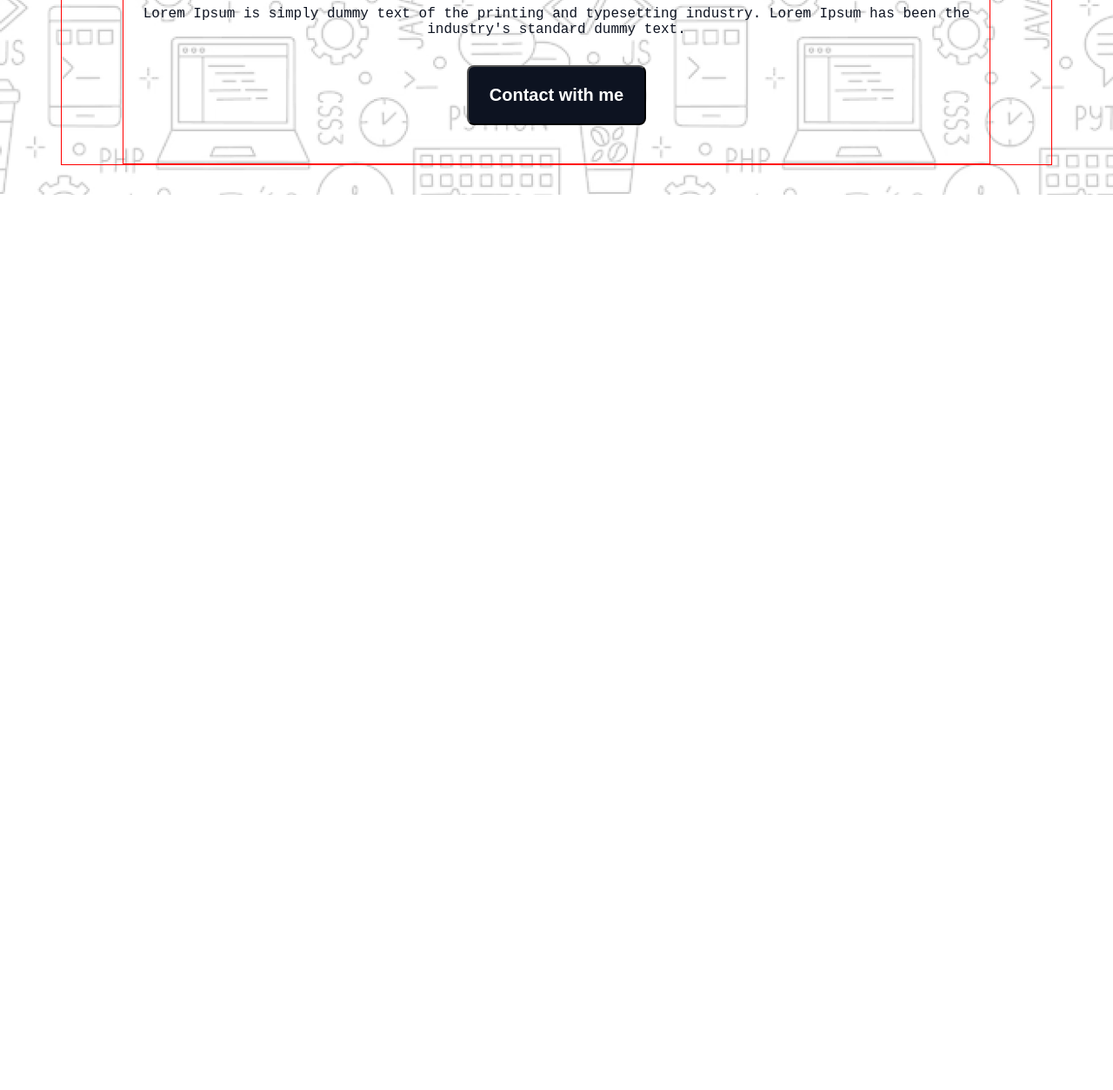
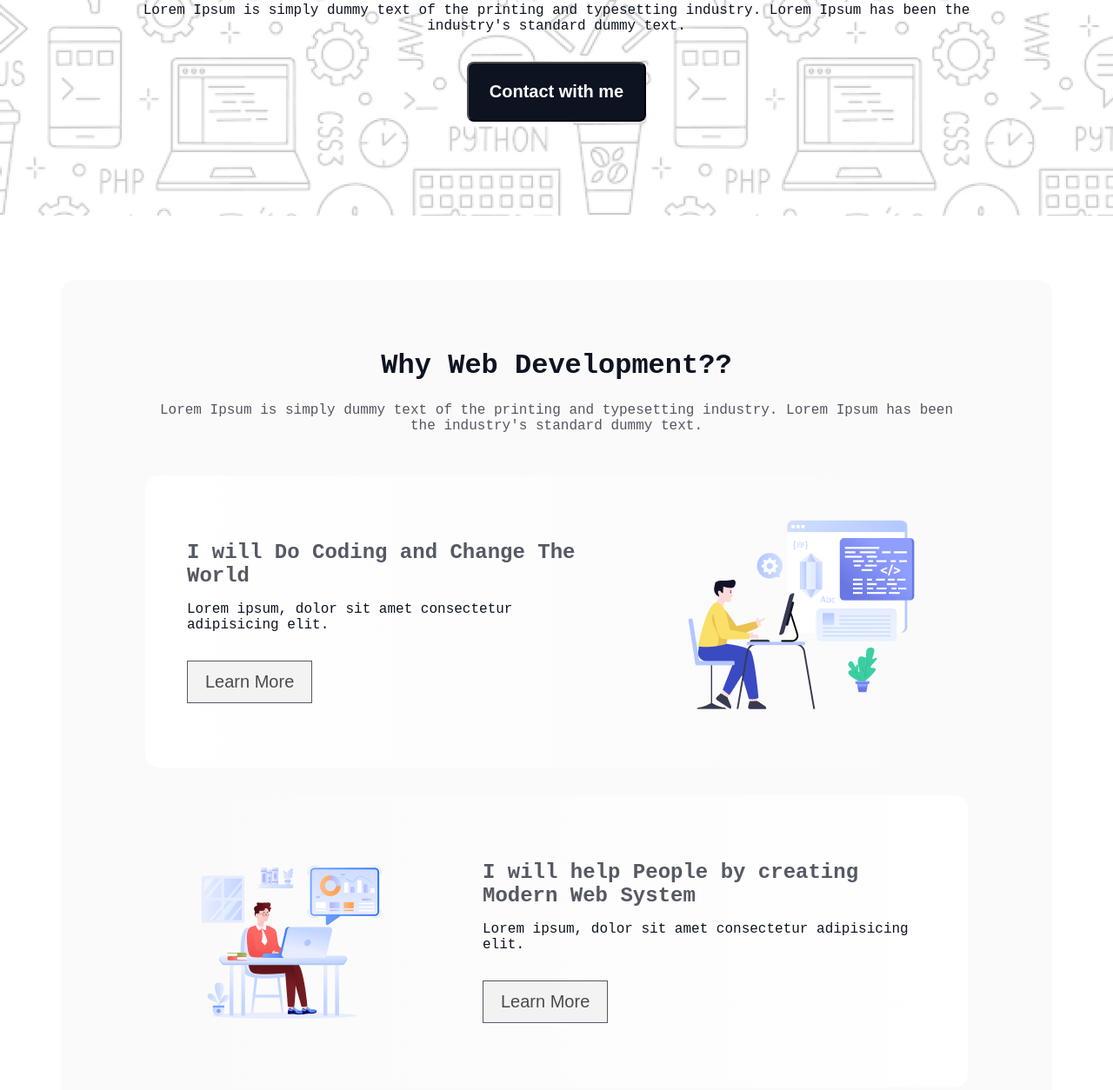
Before and after one commit to NH-Mizan/Challenge-Assignment-01, a plain HTML site: page index.html in a window 1280 px wide. Shown: the part 489-1743 px from the top of the page at 87% size. Before the commit the page ends 800 px from the top, so only its background shows below. Drawn offline with Linux system fonts and the light colour scheme; a web font is replaced by a local one.

Commit message:
Why Web Development section andallahamdulliah

```diff
--- a/Css/style.css
+++ b/Css/style.css
@@ -19,7 +19,7 @@ body{
 .container{
     max-width: 1140px;
     margin: 0 auto;
-    border: 1px solid red ;
+
 }
 
 /*-------------------------------------
@@ -57,13 +57,14 @@ body{
     background-repeat: no-repeat;
     background-size: cover;
     height: 652px;
+    margin-bottom: 74px;
 }
 .section-area{
     text-align: center;
     margin: 0 auto;
     margin-top: 26px;
     width: 998px;
-    border: 1px solid red;
+
 
 }
 .header-item img{
@@ -91,3 +92,85 @@ body{
     margin-top: 32px;
     margin-bottom: 44px;
 }
+
+/*-------------------------------------
+   About Section Css Start
+-------------------------------------*/
+.about-area{
+    background-color: rgba(13, 19, 33, 0.02);
+    padding: 80px 97px;
+    border-radius: 16px;
+}
+.section-title{
+    margin-bottom: 48px;
+}
+.section-title h1{
+    font-size: 32px;
+    font-weight: 800;
+    text-align: center;
+    color: #0D1321;
+    margin-bottom: 24px;
+}
+.section-title p{
+    opacity: 70%;
+    font-size: 16px;
+    text-align: center;
+    color: #0D1321;
+
+}
+.about-contain{
+    display: flex;
+    justify-content: space-between;
+    gap: 100px;
+}
+.about-dis{
+    margin:  auto;
+}
+.about-dis h2{
+    font-size: 24px;
+    text-align: left;
+    color: rgba(13, 19, 33, 0.7);
+    font-weight: 700;
+    margin-bottom: 16px;
+}
+.about-dis p{
+    font-size: 16px;
+    text-align: left;
+    color: #0D1321;
+    margin-bottom: 32px;
+
+}
+.about-dis button{
+    border: 1px solid #0D1321;
+    opacity: 70%;
+    padding: 12px 20px;
+    font-size: 20px;
+    text-align: center;
+}
+.about-contain{
+    background:linear-gradient(to right,rgb(255, 255, 255),rgba(255, 255, 255, 0)) ;
+    padding: 48px;
+    border-radius: 16px;
+    margin-bottom: 32px;
+
+}
+.contain-sub{
+    background:linear-gradient(to left,rgb(255, 255, 255),rgba(255, 255, 255, 0)) ;
+}
+.about-contain img{
+    width: 275px;
+    height: 240px;
+}
+
+/*-------------------------------------
+   Css Start
+-------------------------------------*/
+/*-------------------------------------
+   Css Start
+-------------------------------------*/
+/*-------------------------------------
+   Css Start
+-------------------------------------*/
+/*-------------------------------------
+   Css Start
+-------------------------------------*/
--- a/index.html
+++ b/index.html
@@ -48,7 +48,51 @@
         <!----------------------------
         Main Section Start
         ---------------------------->
+
+
     <main>
+        <!----------------------------
+         About Section Start
+        ----------------------------->
+        <section>
+            <div class="container">
+                <div class="about-area">
+                    <div class="section-title">
+                        <h1>Why Web Development??</h1>
+                        <p>Lorem Ipsum is simply dummy text of the printing and typesetting industry. Lorem Ipsum has been the industry's standard dummy text.</p>
+                    </div>
+                    <div class="about-inner">
+                        <div class="about-contain">
+                            <div class="about-dis">
+                                <h2>I will Do Coding and Change The World</h2>
+                                <p>Lorem ipsum, dolor sit amet consectetur adipisicing elit.</p>
+                                <button>Learn More</button>
+                            </div>
+                            <img src="images/Layer_1.png" alt="">
+                        </div>
+                        <div class="about-contain contain-sub">
+                            <img src="images/Group 3.png" alt="">
+                            <div class="about-dis">
+                                <h2>I will help People by creating Modern Web System</h2>
+                                <p>Lorem ipsum, dolor sit amet consectetur adipisicing elit.</p>
+                                <button>Learn More</button>
+                            </div>
+                        </div>
+                        <div class="about-contain">
+                            <div class="about-dis">
+                                <h2>I will Do Coding and Change The World</h2>
+                                <p>Lorem ipsum, dolor sit amet consectetur adipisicing elit.</p>
+                                <button>Learn More</button>
+                            </div>
+                            <img src="images/Group 4.png" alt="">
+                        </div>
+
+                    </div>
+                </div>
+            </div>
+        </section>
+
+
 
     </main>
 
```
Lines whose indentation alone changed are shown as unchanged.
